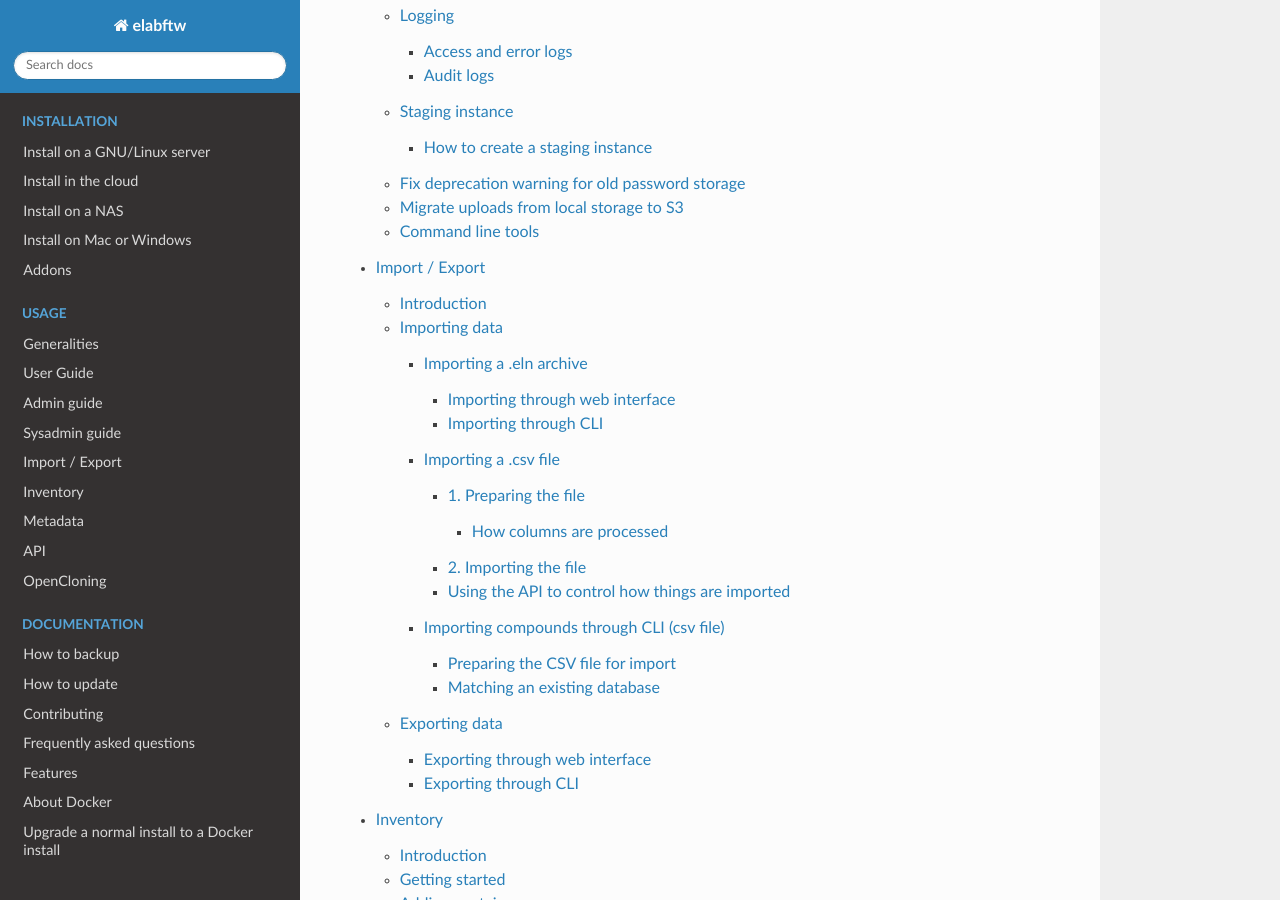
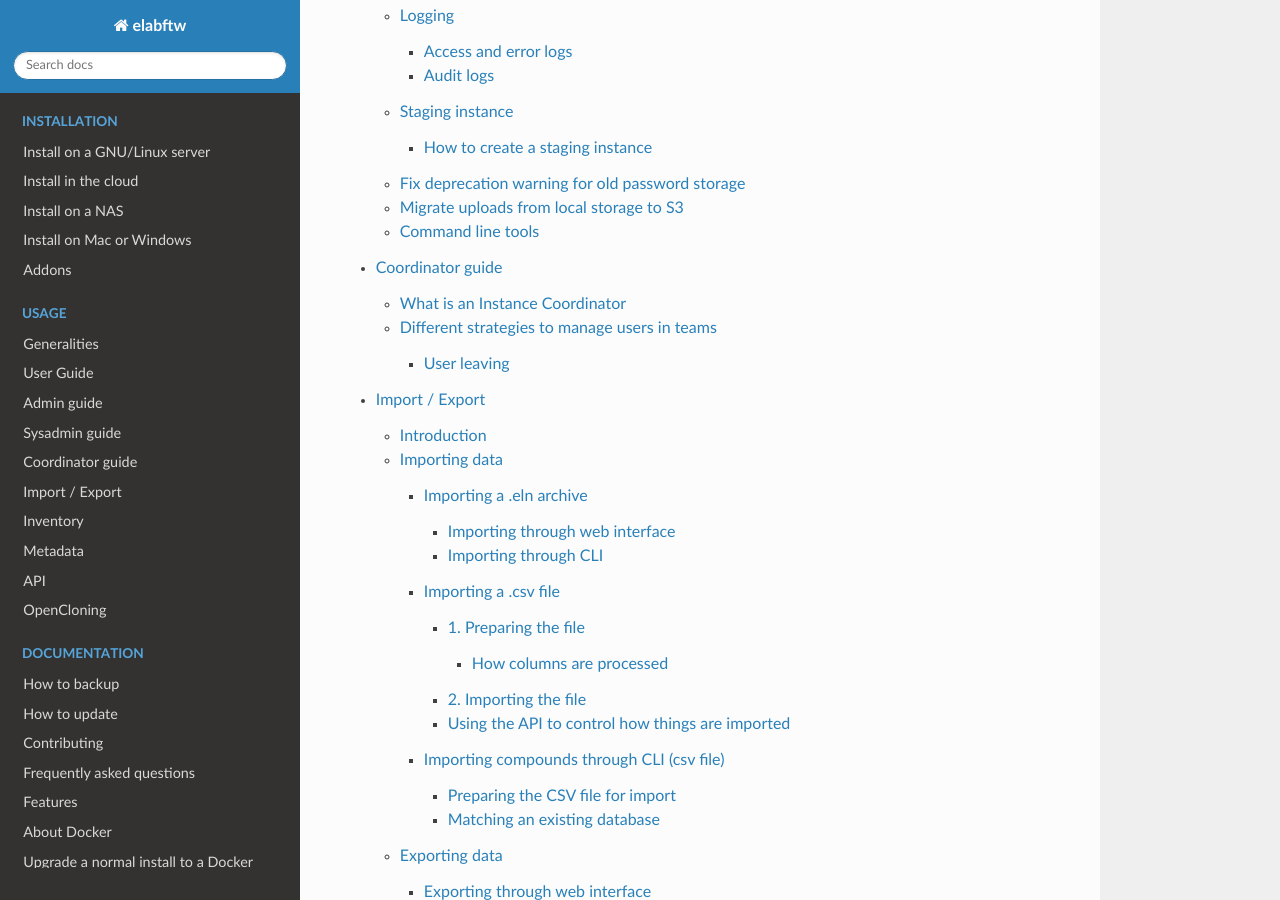
Before and after one commit to elabftw/elabdoc, a Sphinx documentation site: the page built from doc/index.rst, in a window 1280 px wide and 900 px high, scrolled down 6504 px. Built offline with Sphinx 7.4.7 and the Read the Docs theme 3.1.0, drawn with Linux system fonts in a browser that asks for light colours.

Commit message:
add coordinator guide skeleton

```diff
--- /dev/null
+++ b/doc/coordinator-guide.rst
@@ -0,0 +1,19 @@
+.. _coordinator-guide:
+
+*****************
+Coordinator guide
+*****************
+
+What is an Instance Coordinator
+===============================
+
+blah
+
+
+Different strategies to manage users in teams
+=============================================
+
+User leaving
+------------
+
+blih
--- a/doc/index.rst
+++ b/doc/index.rst
@@ -66,6 +66,7 @@
     user-guide
     admin-guide
     sysadmin-guide
+    coordinator-guide
     import-export
     inventory
     metadata
```
